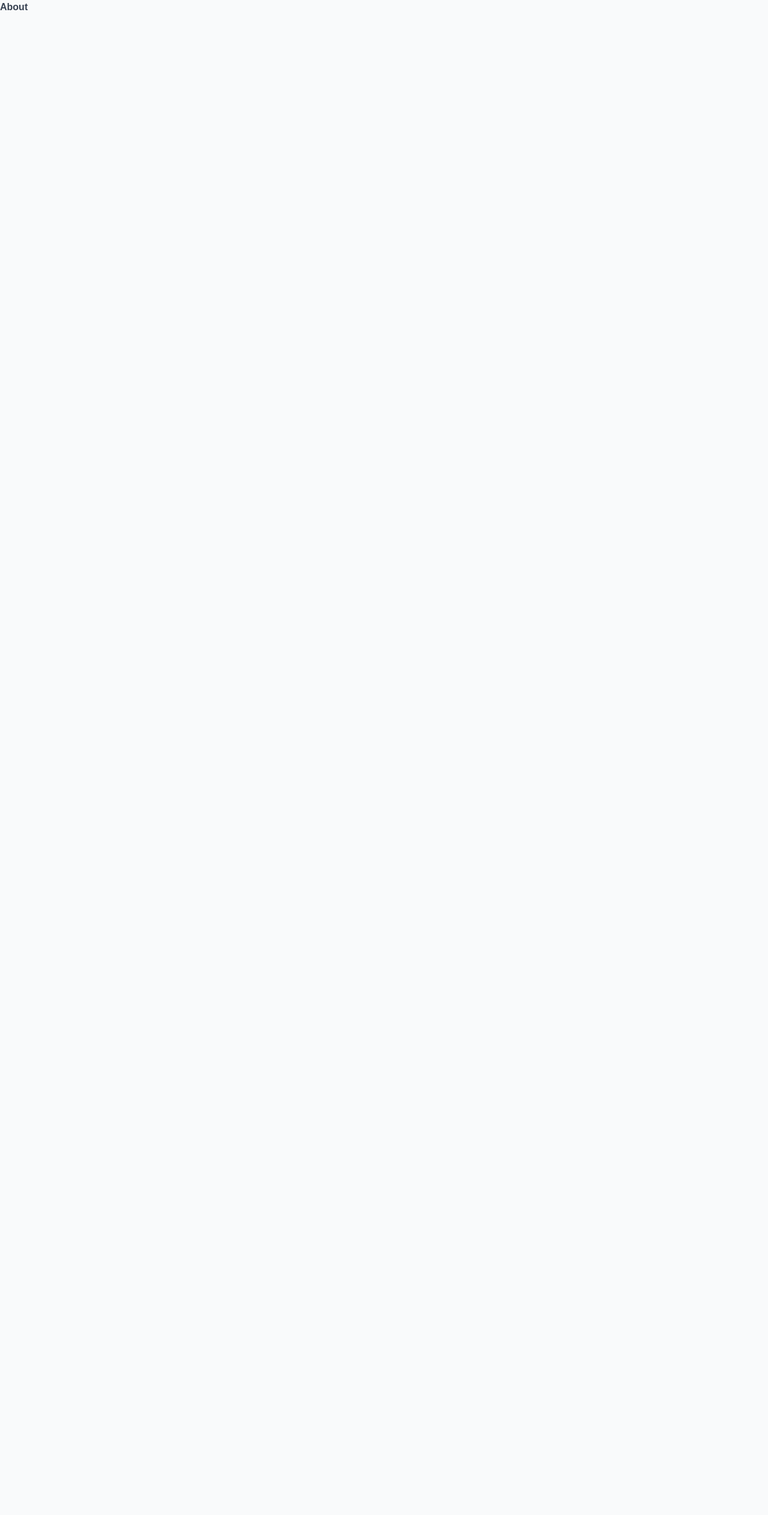
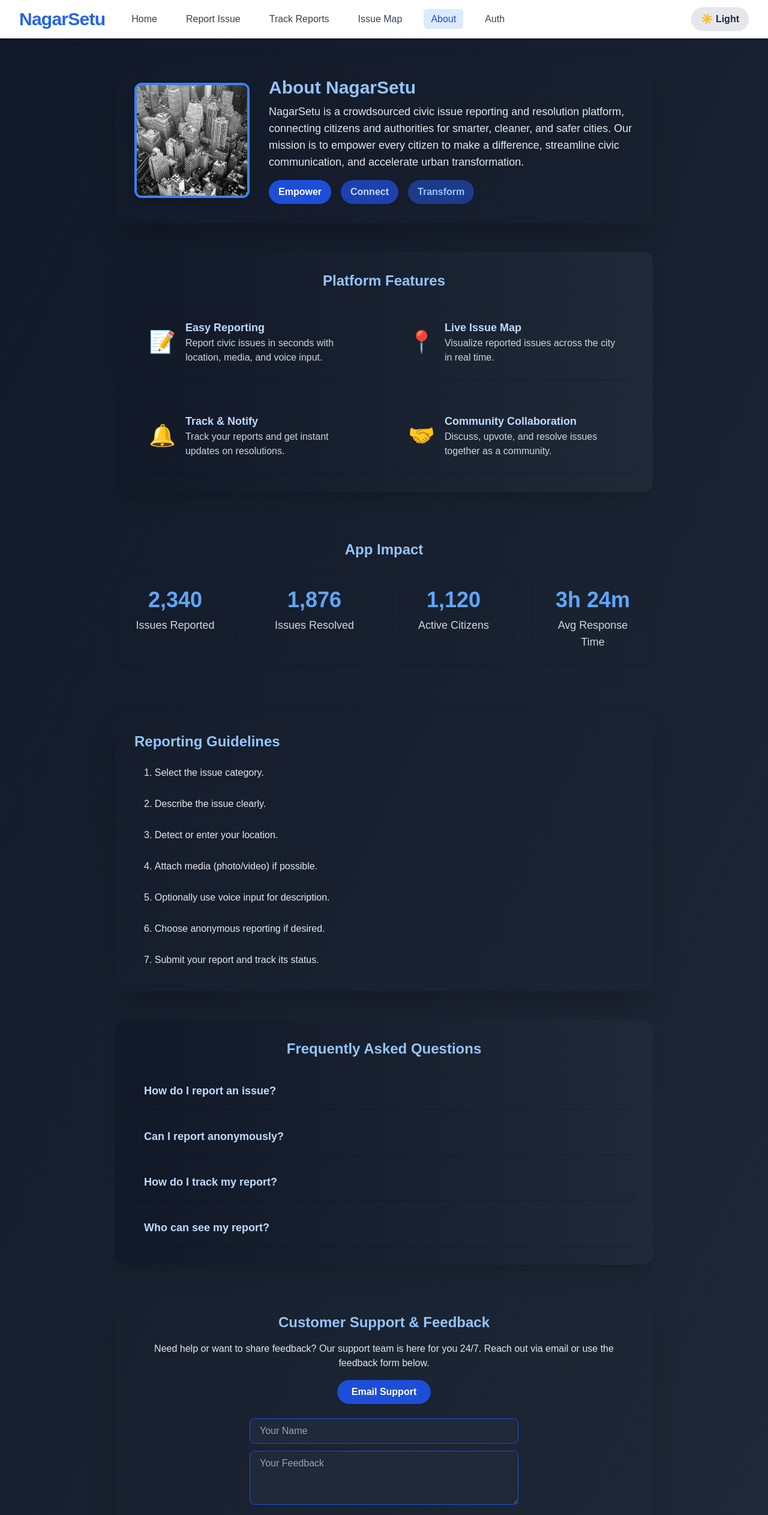
Before and after one commit to JeffTunner/Hack-O-Gravity, a React (Vite) app in the folder frontend/: page /about in a window 1280 px wide. Shown: the top 2525 px of the page at 60% size. Before the commit the page ends 800 px from the top, so only its background shows below. Built offline with nearby package versions, Linux system fonts and the light colour scheme.

Commit message:
About section

```diff
--- /dev/null
+++ b/frontend/src/components/about/FAQSection.jsx
@@ -0,0 +1,40 @@
+import React, { useState } from 'react';
+
+const faqs = [
+  {
+    q: 'How do I report an issue?',
+    a: 'Go to the Report Issue page, fill in the details, and submit your report.',
+  },
+  {
+    q: 'Can I report anonymously?',
+    a: 'Yes, just check the anonymous reporting option in the form.',
+  },
+  {
+    q: 'How do I track my report?',
+    a: 'Use your Track ID on the Track Reports page to view status and updates.',
+  },
+  {
+    q: 'Who can see my report?',
+    a: 'Reports are visible to authorities and the community, unless marked anonymous.',
+  },
+];
+
+const FAQSection = () => {
+  const [open, setOpen] = useState(null);
+
+  return (
+    <section className="max-w-4xl w-full mx-auto bg-gradient-to-r from-blue-900/80 to-gray-800/80 rounded-2xl p-8 shadow-xl">
+      <h2 className="text-2xl font-bold text-blue-300 mb-6 text-center">Frequently Asked Questions</h2>
+      <div className="space-y-4">
+        {faqs.map((faq, idx) => (
+          <div key={idx} className="bg-gray-800/80 rounded-lg p-4 shadow cursor-pointer" onClick={() => setOpen(open === idx ? null : idx)}>
+            <h3 className="text-lg font-semibold text-blue-200">{faq.q}</h3>
+            {open === idx && <p className="text-gray-300 mt-2">{faq.a}</p>}
+          </div>
+        ))}
+      </div>
+    </section>
+  );
+};
+
+export default FAQSection;
--- /dev/null
+++ b/frontend/src/components/about/FeaturesSection.jsx
@@ -0,0 +1,43 @@
+import React from 'react';
+
+const features = [
+  {
+    icon: '📝',
+    title: 'Easy Reporting',
+    desc: 'Report civic issues in seconds with location, media, and voice input.',
+  },
+  {
+    icon: '📍',
+    title: 'Live Issue Map',
+    desc: 'Visualize reported issues across the city in real time.',
+  },
+  {
+    icon: '🔔',
+    title: 'Track & Notify',
+    desc: 'Track your reports and get instant updates on resolutions.',
+  },
+  {
+    icon: '🤝',
+    title: 'Community Collaboration',
+    desc: 'Discuss, upvote, and resolve issues together as a community.',
+  },
+];
+
+const FeaturesSection = () => (
+  <section className="max-w-4xl w-full mx-auto bg-gradient-to-r from-blue-900/80 to-gray-800/80 rounded-2xl p-8 shadow-xl">
+    <h2 className="text-2xl font-bold text-blue-300 mb-6 text-center">Platform Features</h2>
+    <div className="grid grid-cols-1 md:grid-cols-2 gap-8">
+      {features.map(f => (
+        <div key={f.title} className="flex items-center gap-4 bg-gray-800/80 rounded-xl p-6 shadow">
+          <span className="text-4xl">{f.icon}</span>
+          <div>
+            <h3 className="text-lg font-bold text-blue-200">{f.title}</h3>
+            <p className="text-gray-300">{f.desc}</p>
+          </div>
+        </div>
+      ))}
+    </div>
+  </section>
+);
+
+export default FeaturesSection;
--- /dev/null
+++ b/frontend/src/components/about/GuidelinesSection.jsx
@@ -0,0 +1,24 @@
+import React from 'react';
+
+const steps = [
+  'Select the issue category.',
+  'Describe the issue clearly.',
+  'Detect or enter your location.',
+  'Attach media (photo/video) if possible.',
+  'Optionally use voice input for description.',
+  'Choose anonymous reporting if desired.',
+  'Submit your report and track its status.',
+];
+
+const GuidelinesSection = () => (
+  <section className="max-w-4xl w-full mx-auto bg-gray-900/80 rounded-2xl shadow-2xl p-8">
+    <h2 className="text-2xl font-bold text-blue-300 mb-4">Reporting Guidelines</h2>
+    <ul className="list-decimal list-inside space-y-3 text-gray-200">
+      {steps.map((step, idx) => (
+        <li key={idx} className="bg-blue-900/60 rounded-lg px-4 py-2">{step}</li>
+      ))}
+    </ul>
+  </section>
+);
+
+export default GuidelinesSection;
--- /dev/null
+++ b/frontend/src/components/about/OverviewSection.jsx
@@ -0,0 +1,25 @@
+import React from 'react';
+import cityImg from '../../assets/hero_section_bg_img.jpeg'; // Use your city image
+
+const OverviewSection = () => (
+  <section className="max-w-4xl w-full mx-auto bg-gray-900/80 rounded-2xl shadow-2xl p-8 flex flex-col md:flex-row items-center gap-8">
+    <img
+      src={cityImg}
+      alt="City"
+      className="w-48 h-48 object-cover rounded-xl border-4 border-blue-500 shadow-lg"
+    />
+    <div>
+      <h2 className="text-3xl font-bold text-blue-300 mb-2">About NagarSetu</h2>
+      <p className="text-lg text-gray-200 mb-4">
+        NagarSetu is a crowdsourced civic issue reporting and resolution platform, connecting citizens and authorities for smarter, cleaner, and safer cities. Our mission is to empower every citizen to make a difference, streamline civic communication, and accelerate urban transformation.
+      </p>
+      <div className="flex gap-4">
+        <span className="px-4 py-2 rounded-full bg-blue-700 text-white font-semibold shadow">Empower</span>
+        <span className="px-4 py-2 rounded-full bg-blue-800 text-blue-200 font-semibold shadow">Connect</span>
+        <span className="px-4 py-2 rounded-full bg-blue-900 text-blue-300 font-semibold shadow">Transform</span>
+      </div>
+    </div>
+  </section>
+);
+
+export default OverviewSection;
--- /dev/null
+++ b/frontend/src/components/about/StatsSection.jsx
@@ -0,0 +1,24 @@
+import React from 'react';
+
+const stats = [
+  { label: 'Issues Reported', value: '2,340' },
+  { label: 'Issues Resolved', value: '1,876' },
+  { label: 'Active Citizens', value: '1,120' },
+  { label: 'Avg Response Time', value: '3h 24m' },
+];
+
+const StatsSection = () => (
+  <section className="max-w-4xl w-full mx-auto py-8">
+    <h2 className="text-2xl font-bold text-blue-300 mb-6 text-center">App Impact</h2>
+    <div className="grid grid-cols-2 md:grid-cols-4 gap-8 text-center">
+      {stats.map(stat => (
+        <div key={stat.label} className="flex flex-col items-center bg-gray-900/80 rounded-xl p-6 shadow">
+          <span className="text-3xl md:text-4xl font-extrabold text-blue-400 drop-shadow">{stat.value}</span>
+          <span className="text-lg font-medium text-gray-300 mt-2">{stat.label}</span>
+        </div>
+      ))}
+    </div>
+  </section>
+);
+
+export default StatsSection;
--- /dev/null
+++ b/frontend/src/components/about/SupportSection.jsx
@@ -0,0 +1,37 @@
+import React from 'react';
+
+const SupportSection = () => (
+  <section className="max-w-4xl w-full mx-auto bg-gray-900/80 rounded-2xl shadow-2xl p-8 flex flex-col items-center text-center">
+    <h2 className="text-2xl font-bold text-blue-300 mb-4">Customer Support & Feedback</h2>
+    <p className="text-gray-200 mb-4">
+      Need help or want to share feedback? Our support team is here for you 24/7.
+      Reach out via email or use the feedback form below.
+    </p>
+    <a
+      href="mailto:support@nagarsetu.com"
+      className="px-6 py-2 rounded-full bg-blue-700 hover:bg-blue-600 text-white font-semibold shadow transition mb-2"
+    >
+      Email Support
+    </a>
+    <form className="w-full max-w-md mt-4 space-y-3">
+      <input
+        type="text"
+        placeholder="Your Name"
+        className="w-full px-4 py-2 rounded-lg bg-gray-800 text-gray-100 border border-blue-700"
+      />
+      <textarea
+        placeholder="Your Feedback"
+        className="w-full px-4 py-2 rounded-lg bg-gray-800 text-gray-100 border border-blue-700"
+        rows={3}
+      />
+      <button
+        type="submit"
+        className="w-full py-2 rounded-full bg-blue-600 hover:bg-blue-500 text-white font-bold shadow-lg transition"
+      >
+        Submit Feedback
+      </button>
+    </form>
+  </section>
+);
+
+export default SupportSection;
--- a/frontend/src/pages/About.jsx
+++ b/frontend/src/pages/About.jsx
@@ -1,7 +1,26 @@
+import React from 'react';
+import Header from '../components/Header';
+import Footer from '../components/Footer';
+import OverviewSection from '../components/about/OverviewSection.jsx';
+import FeaturesSection from '../components/about/FeaturesSection.jsx';
+import StatsSection from '../components/about/StatsSection.jsx';
+import GuidelinesSection from '../components/about/GuidelinesSection.jsx';
+import FAQSection from '../components/about/FAQSection.jsx';
+import SupportSection from '../components/about/SupportSection.jsx';
+
 export function About() {
-    return(
-        <div>
-            <h1>About</h1>
-        </div>
-    );
+  return (
+    <div className="bg-gradient-to-br from-gray-900 via-blue-950 to-gray-800 min-h-screen text-gray-100 flex flex-col">
+      <Header />
+      <main className="flex-1 flex flex-col items-center px-4 py-8 space-y-12">
+        <OverviewSection />
+        <FeaturesSection />
+        <StatsSection />
+        <GuidelinesSection />
+        <FAQSection />
+        <SupportSection />
+      </main>
+      <Footer />
+    </div>
+  );
 }
--- a/frontend/src/pages/Auth.jsx
+++ b/frontend/src/pages/Auth.jsx
@@ -1,7 +1,7 @@
 export function Auth() {
     return(
         <div>
-            <h1>Auth</h1>
+            <h1>Muth</h1>
         </div>
     );
 }
```
